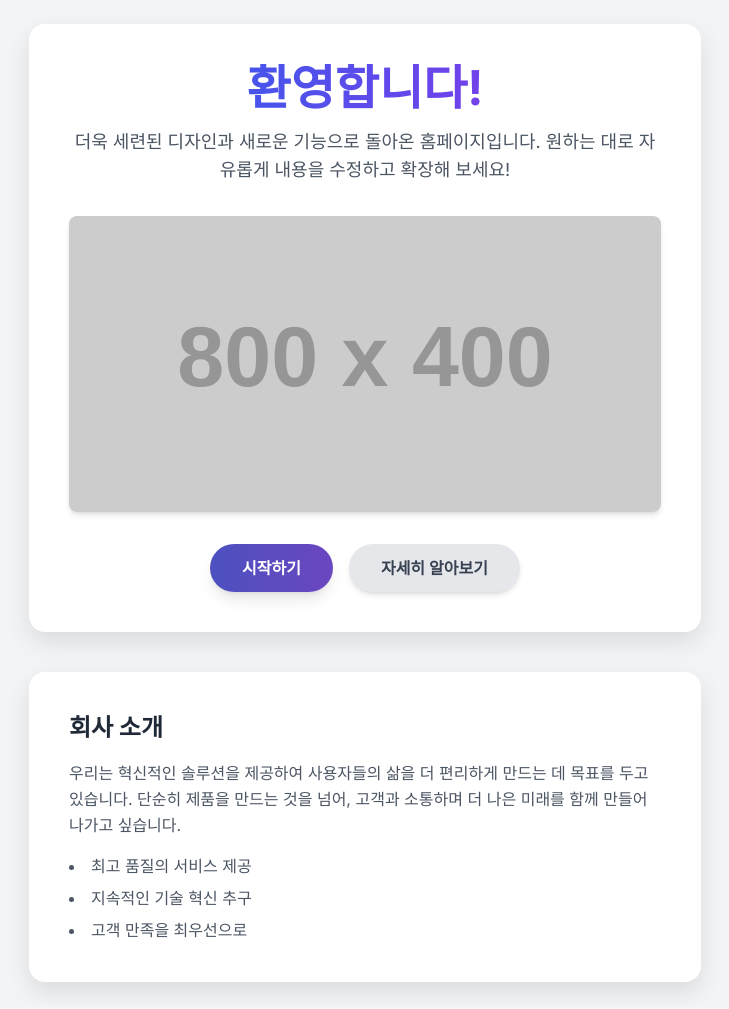
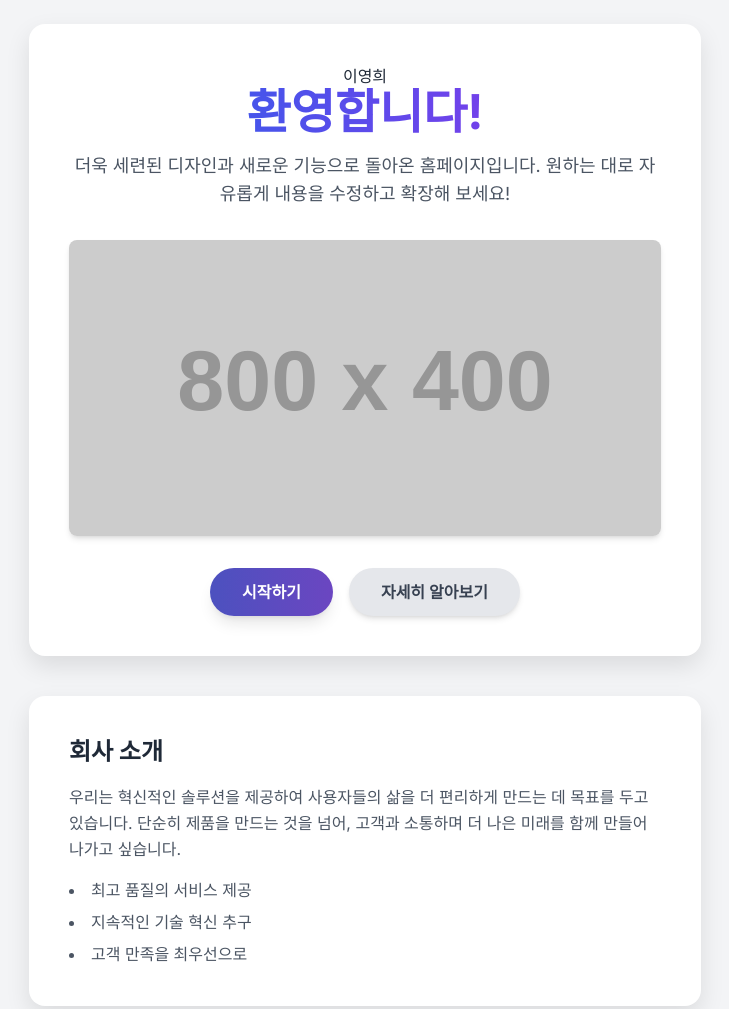
Before and after one commit to ai-edu-pro/ClassHtml, a plain HTML site: page index.html in a window 1280 px wide. Shown: the top 1009 px of the page, without its empty margins (275-1004 px from the left). Drawn offline with nearby package versions, Linux system fonts and the light colour scheme; placeholder pictures from the web are drawn by us.

Commit message:
Update index.html

```diff
--- a/index.html
+++ b/index.html
@@ -36,6 +36,7 @@
 
     <!-- Hero Section -->
     <div class="section-card section-card-hover w-full max-w-2xl text-center mb-10">
+        <h2> 이영희 </h2>
         <h1 class="text-4xl sm:text-5xl font-extrabold text-transparent bg-clip-text bg-gradient-to-r from-blue-600 to-purple-600 mb-4">환영합니다!</h1>
         <p class="text-lg text-gray-600 mb-8">
             더욱 세련된 디자인과 새로운 기능으로 돌아온 홈페이지입니다.
```
